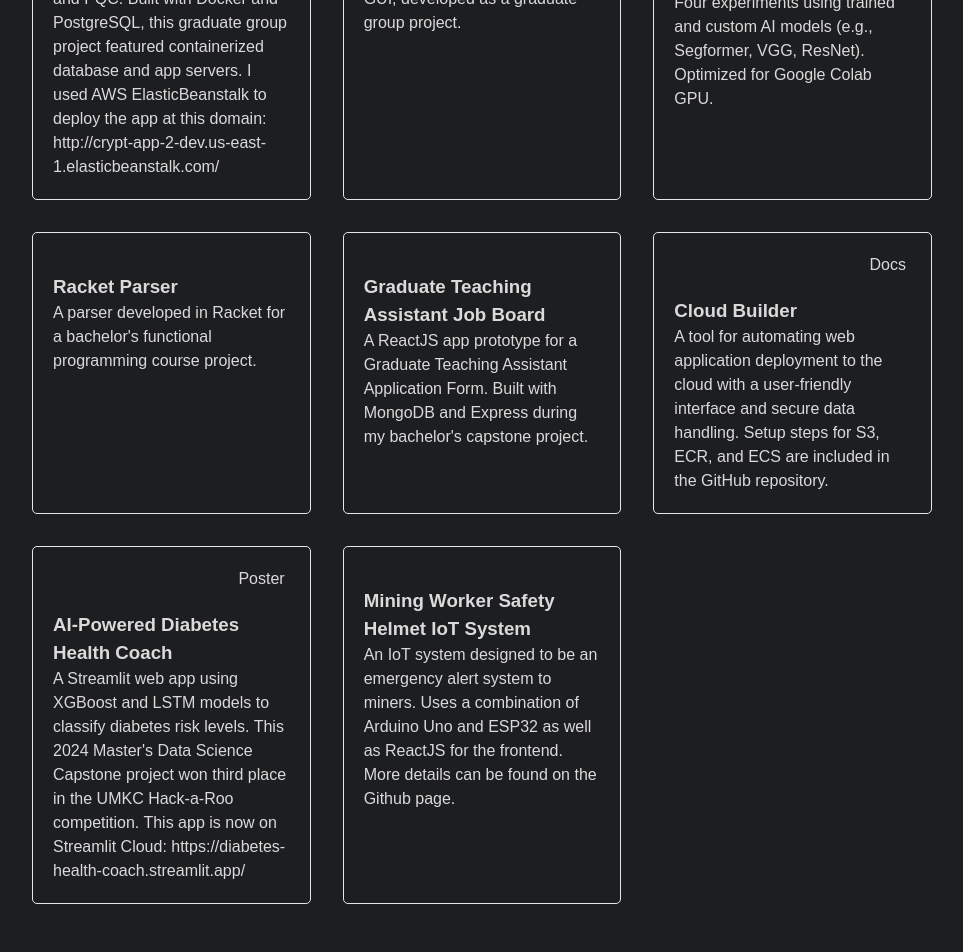
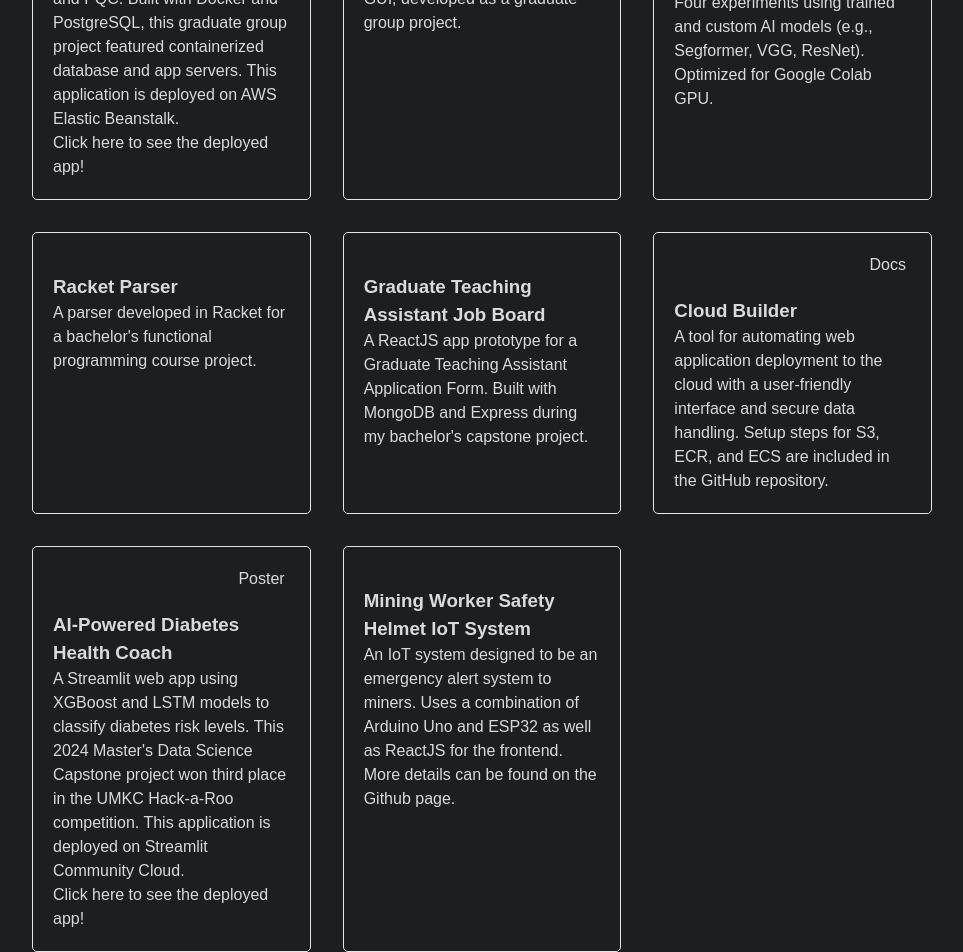
Before and after one commit to aa57c/PortfolioWebsite, a Next.js app: page / in a window 1280 px wide. Shown: the part 2340-3292 px from the top of the page, without its empty margins (158-1121 px from the left). Built offline with nearby package versions, Linux system fonts and the light colour scheme.

Commit message:
added deployed app links

```diff
--- a/src/components/Projects.jsx
+++ b/src/components/Projects.jsx
@@ -50,6 +50,17 @@ const Projects = () => {
             </div>
             <h3>{project.title}</h3>
             <p>{project.description}</p>
+            {project.deployed && project.title == "Cryptography Web App" && (
+              <a href=" http://crypt-app-2-dev.us-east-1.elasticbeanstalk.com/" target="_blank" rel="noopener noreferrer">
+                Click here to see the deployed app!
+              </a>
+            )}
+            {project.deployed && project.title == "AI-Powered Diabetes Health Coach" && (
+              <a href="https://diabetes-health-coach.streamlit.app/" target="_blank" rel="noopener noreferrer">
+                Click here to see the deployed app!
+              </a>
+            )}
+
           </div>
         ))}
       </div>
--- a/src/components/github_data.js
+++ b/src/components/github_data.js
@@ -2,8 +2,9 @@ export const projectData = [
     {
         id: 1,
         title: 'Cryptography Web App',
-        description: 'A secure patient data storage solution combining AES, ECC, and PQC. Built with Docker and PostgreSQL, this graduate group project featured containerized database and app servers. I used AWS ElasticBeanstalk to deploy the app at this domain:  http://crypt-app-2-dev.us-east-1.elasticbeanstalk.com/',
+        description: 'A secure patient data storage solution combining AES, ECC, and PQC. Built with Docker and PostgreSQL, this graduate group project featured containerized database and app servers. This application is deployed on AWS Elastic Beanstalk.',
         githublink: "https://github.com/aa57c/CryptographyProject",
+        deployed: true,
         demo: false,
         poster: false,
         downloadfilelink: false
@@ -13,6 +14,7 @@ export const projectData = [
         title: "Nine Men's Morris Game",
         description: 'A Python-based Nine Men\'s Morris board game with a Tkinter GUI, developed as a graduate group project.',
         githublink: "https://github.com/aa57c/NineMensMorrisPython",
+        deployed: false,
         demo: false,
         poster: false,
         downloadfilelink: false
@@ -22,6 +24,7 @@ export const projectData = [
         title: 'Deep Learning Experiments',
         description: 'Four experiments using trained and custom AI models (e.g., Segformer, VGG, ResNet). Optimized for Google Colab GPU.',
         githublink: "https://github.com/aa57c/Deep_Learning_Experiments",
+        deployed: false,
         demo: false,
         poster: false,
         downloadfilelink: true
@@ -31,6 +34,7 @@ export const projectData = [
         title: 'Racket Parser',
         description: 'A parser developed in Racket for a bachelor\'s functional programming course project.',
         githublink: "https://github.com/aa57c/RacketParser",
+        deployed: false,
         demo: false,
         poster: false,
         downloadfilelink: false
@@ -40,6 +44,7 @@ export const projectData = [
         title: "Graduate Teaching Assistant Job Board",
         description: 'A ReactJS app prototype for a Graduate Teaching Assistant Application Form. Built with MongoDB and Express during my bachelor\'s capstone project.',
         githublink: 'https://github.com/CS-451R-Capstone/Capstone_Project',
+        deployed: false,
         demo: false,
         poster: false,
         downloadfilelink: false
@@ -49,6 +54,7 @@ export const projectData = [
         title: 'Cloud Builder',
         description: 'A tool for automating web application deployment to the cloud with a user-friendly interface and secure data handling. Setup steps for S3, ECR, and ECS are included in the GitHub repository.',
         githublink: 'https://github.com/aa57c/cloudbuilder',
+        deployed: false,
         demo: true,
         poster: false,
         demolink: 'https://youtu.be/St5S0britxY',
@@ -57,8 +63,9 @@ export const projectData = [
     {
         id: 7,
         title: 'AI-Powered Diabetes Health Coach',
-        description: 'A Streamlit web app using XGBoost and LSTM models to classify diabetes risk levels. This 2024 Master\'s Data Science Capstone project won third place in the UMKC Hack-a-Roo competition. This app is now on Streamlit Cloud: https://diabetes-health-coach.streamlit.app/',
+        description: 'A Streamlit web app using XGBoost and LSTM models to classify diabetes risk levels. This 2024 Master\'s Data Science Capstone project won third place in the UMKC Hack-a-Roo competition. This application is deployed on Streamlit Community Cloud.',
         githublink: 'https://github.com/aa57c/ai-diabetes-health-coach-app',
+        deployed: true,
         demo: true,
         poster: true,
         demolink: 'https://youtu.be/ilnozF_kpas',
@@ -69,6 +76,7 @@ export const projectData = [
         title: 'Mining Worker Safety Helmet IoT System',
         description: 'An IoT system designed to be an emergency alert system to miners. Uses a combination of Arduino Uno and ESP32 as well as ReactJS for the frontend. More details can be found on the Github page.',
         githublink: 'https://github.com/aa57c/IoT_Final_Project',
+        deployed: false,
         demo: true,
         poster: false,
         demolink: 'https://youtu.be/157T500kwEQ',
```
